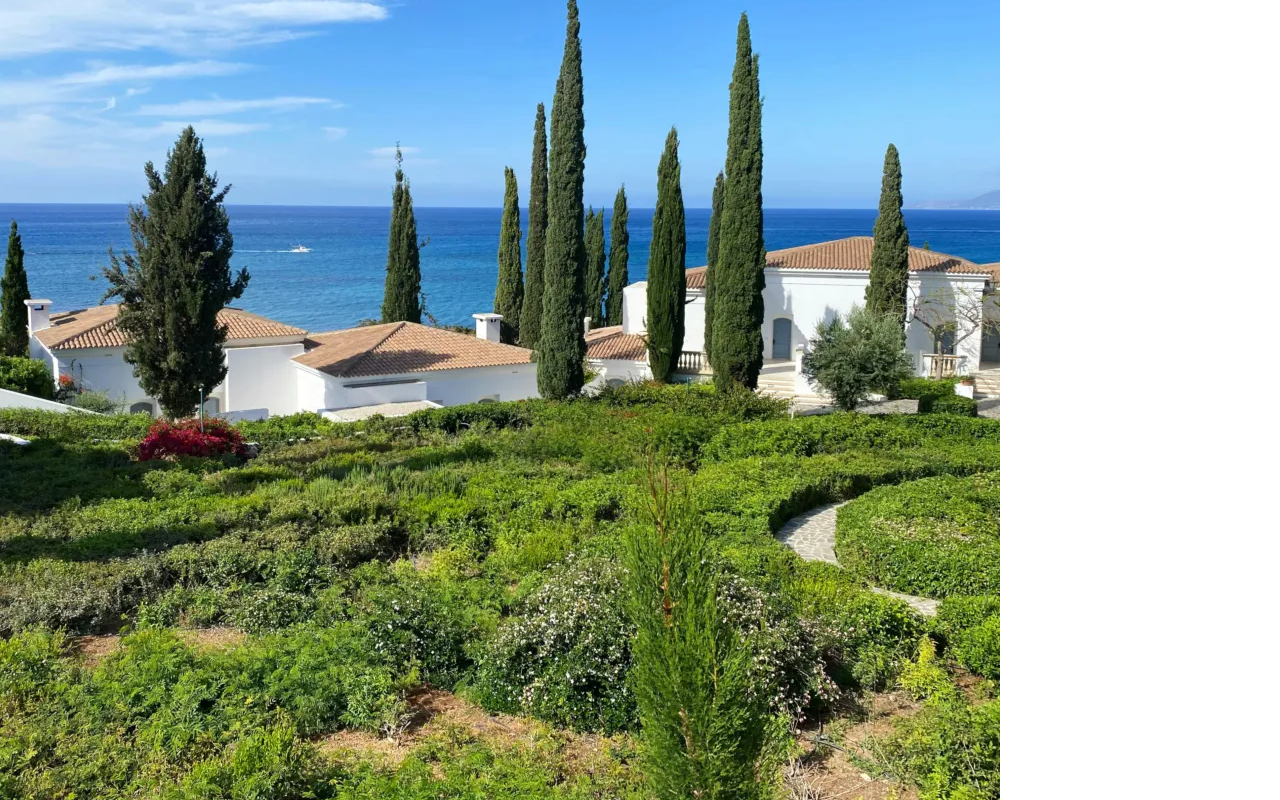
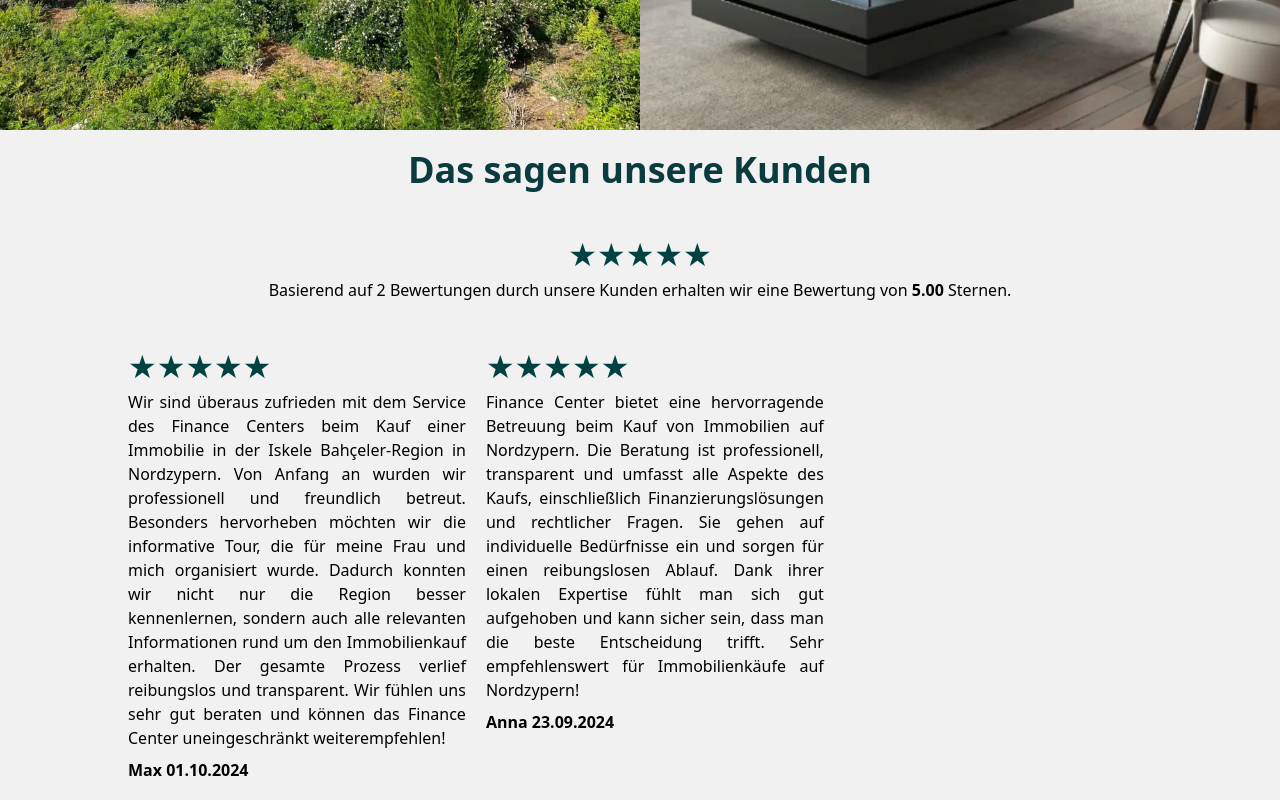
Before and after one commit to thisbeilithyor/financecm, a React (Vite) app in the folder frontendVite/: page / in a window 1280 px wide. Shown: the part 2220-3020 px from the top of the page. Built offline with nearby package versions, Linux system fonts and the light colour scheme; no server answers.

Commit message:
tailwind home

```diff
--- a/frontendVite/src/nonadmin/homepage/Bewertungen.jsx
+++ b/frontendVite/src/nonadmin/homepage/Bewertungen.jsx
@@ -19,9 +19,9 @@ const reviews = [
 
 const StarRating = ({ rating }) => {
   return (
-    <div className="kundenbewertungen-sterne">
+    <div className="text-[2rem] text-[#004242]">
       {[1, 2, 3, 4, 5].map((i) => (
-        <span key={i} className={i <= rating ? "stern-ausgefuellt" : "stern-leer"}>
+        <span key={i} className={i <= rating ? "text-[#004242]" : "text-[#ccc]"}>
           ★
         </span>
       ))}
@@ -34,19 +34,19 @@ const Bewertungen = () => {
     reviews.reduce((sum, r) => sum + r.rating, 0) / reviews.length;
 
   return (
-    <div className="kundenbewertungen-seite">
-      <h1 className="kundenbewertungen-titel">Das sagen unsere Kunden</h1>
-      <StarRating rating={averageRating} />
-      <p className="kundenbewertungen-durchschnitt">
+    <div className="bg-[#f1f1f1] pb-10 pt-5">
+      <center><h1 className="text-[#093B3F] font-bold text-4xl pb-10 max-md:text-xl max-md:pl-1 max-md:pr-1">Das sagen unsere Kunden</h1></center>
+      <center><StarRating rating={averageRating} /></center>
+      <center><p className="text-black">
         Basierend auf {reviews.length} Bewertungen durch unsere Kunden erhalten wir eine Bewertung von <strong>{averageRating.toFixed(2)}</strong> Sternen.
-      </p>
+      </p></center>
 
-      <div className="bewertungen-liste">
+      <div className="flex gap-x-5 m-auto w-[80vw] mt-10">
         {reviews.map((review) => (
-          <div key={review.id} className="bewertung-box">
+          <div key={review.id} className="w-[33%]">
             <StarRating rating={review.rating} />
-            <p className="bewertung-text">{review.text}</p>
-            <div className="bewertung-meta">
+            <p className="text-justify">{review.text}</p>
+            <div className="font-bold mt-2">
               {review.name} {review.date}
             </div>
           </div>
--- a/frontendVite/src/nonadmin/homepage/Home.jsx
+++ b/frontendVite/src/nonadmin/homepage/Home.jsx
@@ -16,10 +16,12 @@ const Home = () => {
         <Einstieg></Einstieg>
         <EntdeckenShowcase></EntdeckenShowcase>
         <RelevanteThemen></RelevanteThemen>
-        <Bewertungen></Bewertungen>
         <IslandGraphic></IslandGraphic>
 
+
         <ZweiBilder></ZweiBilder>
+        <Bewertungen></Bewertungen>
+
 
         <Ansprechpartner></Ansprechpartner>
 
--- a/frontendVite/src/nonadmin/homepage/ZweiBilder.jsx
+++ b/frontendVite/src/nonadmin/homepage/ZweiBilder.jsx
@@ -1,11 +1,9 @@
 const ZweiBilder = () => {
     return (
         <>
-            <div className="setBackground">
-            <div className="wrapper">
-                <img src='/showImg1.webp'></img>
-                <img src="/showImg2.webp"></img>
-            </div>
+            <div className="flex w-[100vw]">
+                <img className="w-[50%]" src='/showImg1.webp'></img>
+                <img className="w-[50%]" src="/showImg2.webp"></img>
             </div>
         </>
     )
```
